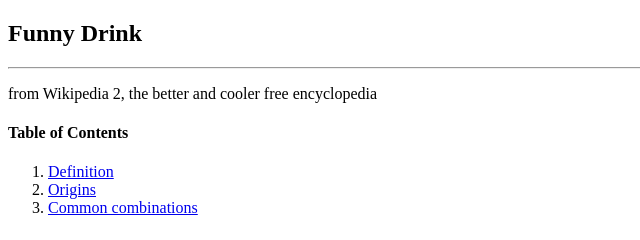
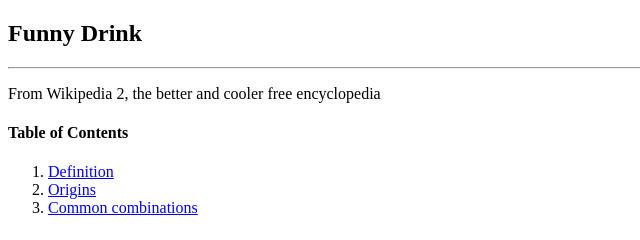
Before and after one commit to jihu1222/jihu1222, a plain HTML site: page assignment3.html in a window 1280 px wide. Shown: the full height of the page, 0-640 px from the left. Drawn offline with Linux system fonts and the light colour scheme.

Commit message:
capitalized one (1) letter

```diff
--- a/assignment3.html
+++ b/assignment3.html
@@ -3,7 +3,7 @@
   <head></head>
   <body>
     <h2> Funny Drink </h2><hr>
-    <p> from Wikipedia 2, the better and cooler free encyclopedia </p>
+    <p> From Wikipedia 2, the better and cooler free encyclopedia </p>
 
     <h4> Table of Contents </h4>
     <ol>
```
